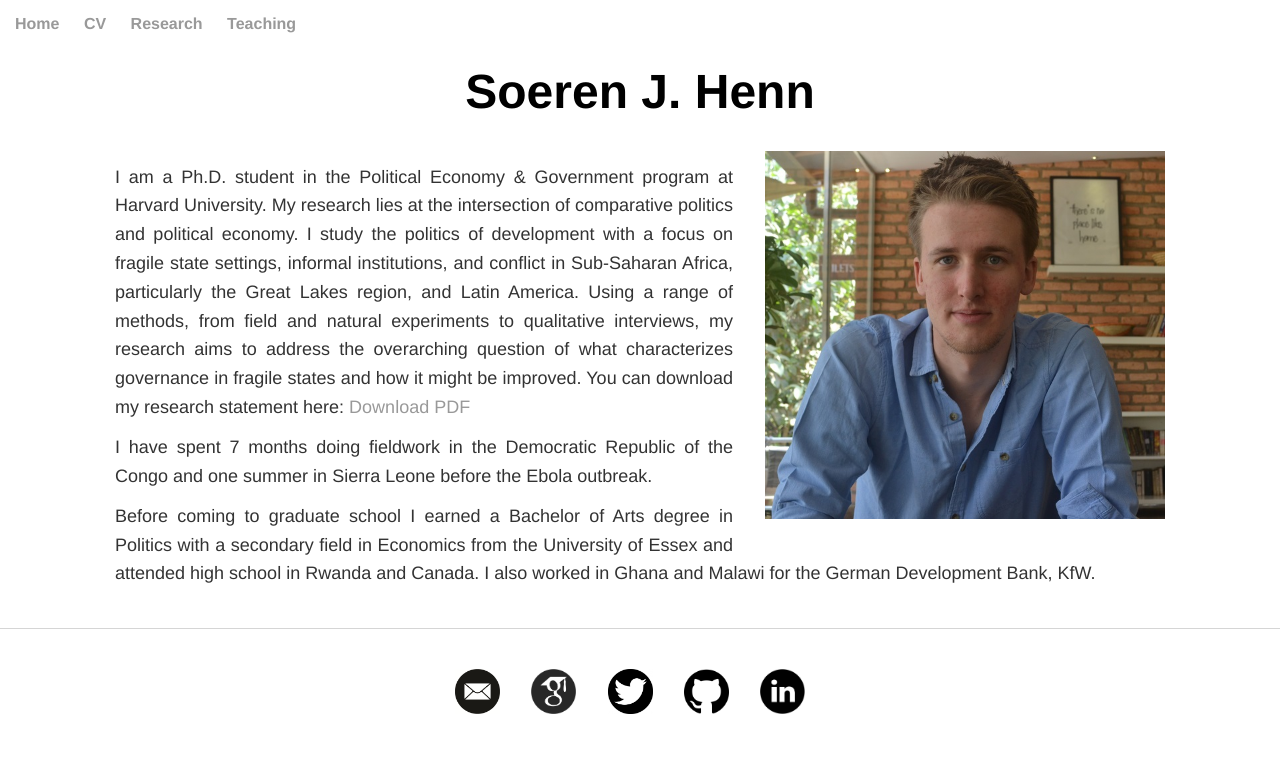
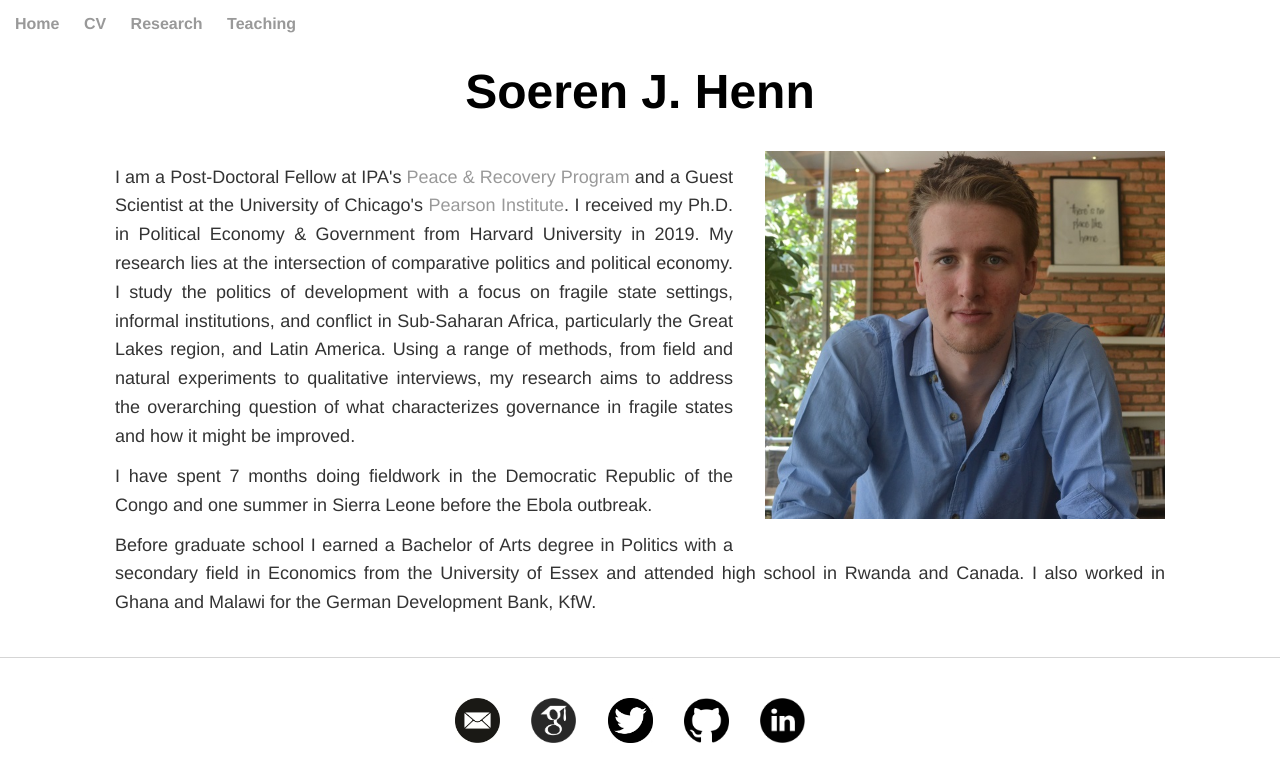
Before and after one commit to soeren-henn/soeren-henn.github.io, a Jekyll site: the page built from index.html, in a window 1280 px wide. Shown: the top 782 px of the page. Built offline with Jekyll 4.4.1, drawn with Linux system fonts in a browser that asks for light colours.

Commit message:
Update index.html

```diff
--- a/index.html
+++ b/index.html
@@ -13,9 +13,9 @@
 	</div>
 
 	<div class="biotext">
-		<p>I am a Ph.D. student in the Political Economy &#38 Government program at Harvard University. My research lies at the intersection of comparative politics and political economy. I study the politics of development with a focus on fragile state settings, informal institutions, and conflict in Sub-Saharan Africa, particularly the Great Lakes region, and Latin America. Using a range of methods, from field and natural experiments to qualitative interviews, my research aims to address the overarching question of what characterizes governance in fragile states and how it might be improved. You can download my research statement here: <a href="/files/Henn_research.pdf" class="btn btn-default pull-right" title="PDF">Download PDF</a></p>
+		<p>I am a Post-Doctoral Fellow at IPA's <a href="https://www.poverty-action.org/program-area/peace-and-recovery" target="_blank">Peace &#38 Recovery Program</a> and a Guest Scientist at the University of Chicago's <a href="https://thepearsoninstitute.org" target="_blank">Pearson Institute</a>. I received my Ph.D. in Political Economy &#38 Government from Harvard University in 2019. My research lies at the intersection of comparative politics and political economy. I study the politics of development with a focus on fragile state settings, informal institutions, and conflict in Sub-Saharan Africa, particularly the Great Lakes region, and Latin America. Using a range of methods, from field and natural experiments to qualitative interviews, my research aims to address the overarching question of what characterizes governance in fragile states and how it might be improved.</p>
 		<p>I have spent 7 months doing fieldwork in the Democratic Republic of the Congo and one summer in Sierra Leone before the Ebola outbreak.</p>
-		<p>Before coming to graduate school I earned a Bachelor of Arts degree in Politics with a secondary field in Economics from the University of Essex and attended high school in Rwanda and Canada. I also worked in Ghana and Malawi for the German Development Bank, KfW.</p>
+		<p>Before graduate school I earned a Bachelor of Arts degree in Politics with a secondary field in Economics from the University of Essex and attended high school in Rwanda and Canada. I also worked in Ghana and Malawi for the German Development Bank, KfW.</p>
 	</div>
 
 </div>
```
